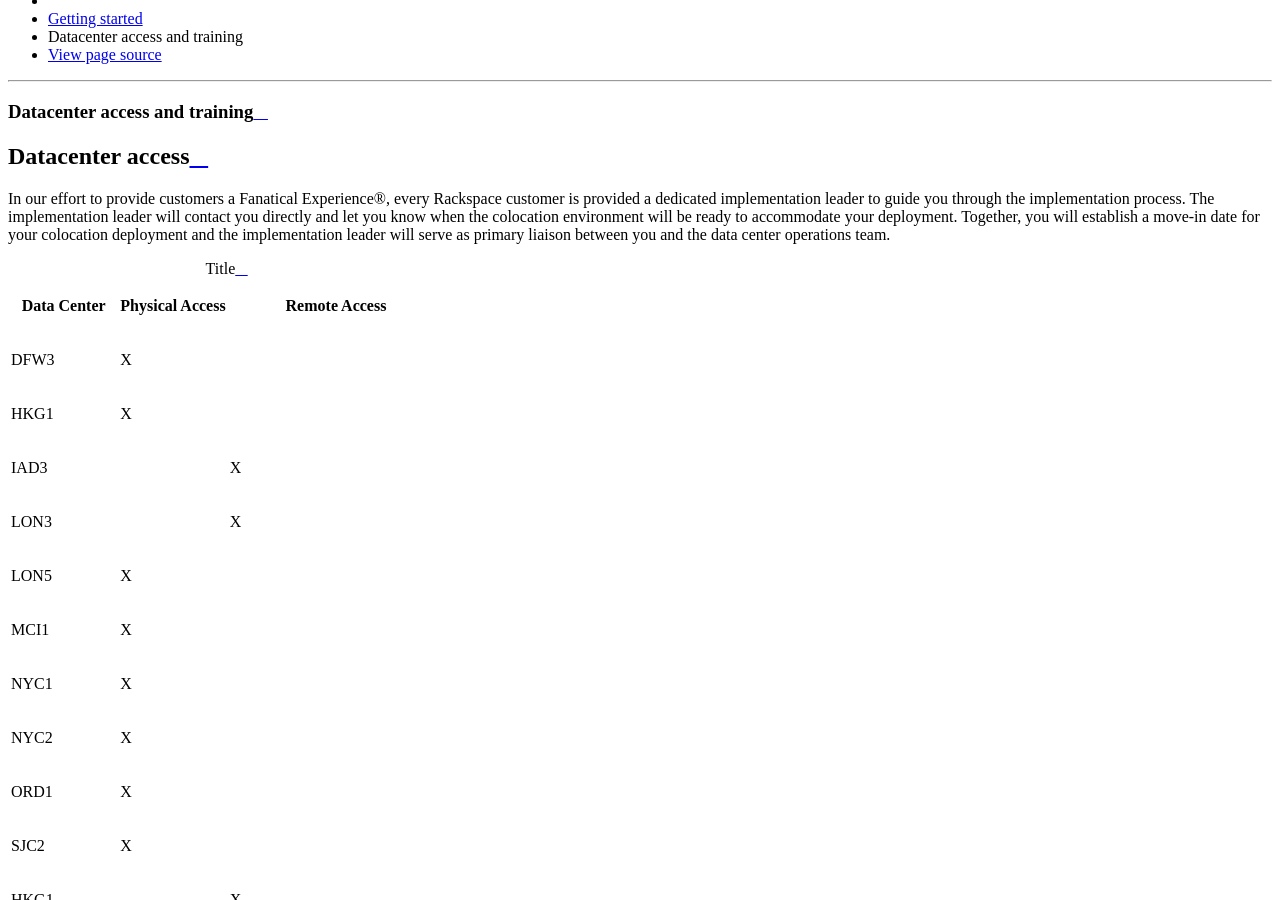
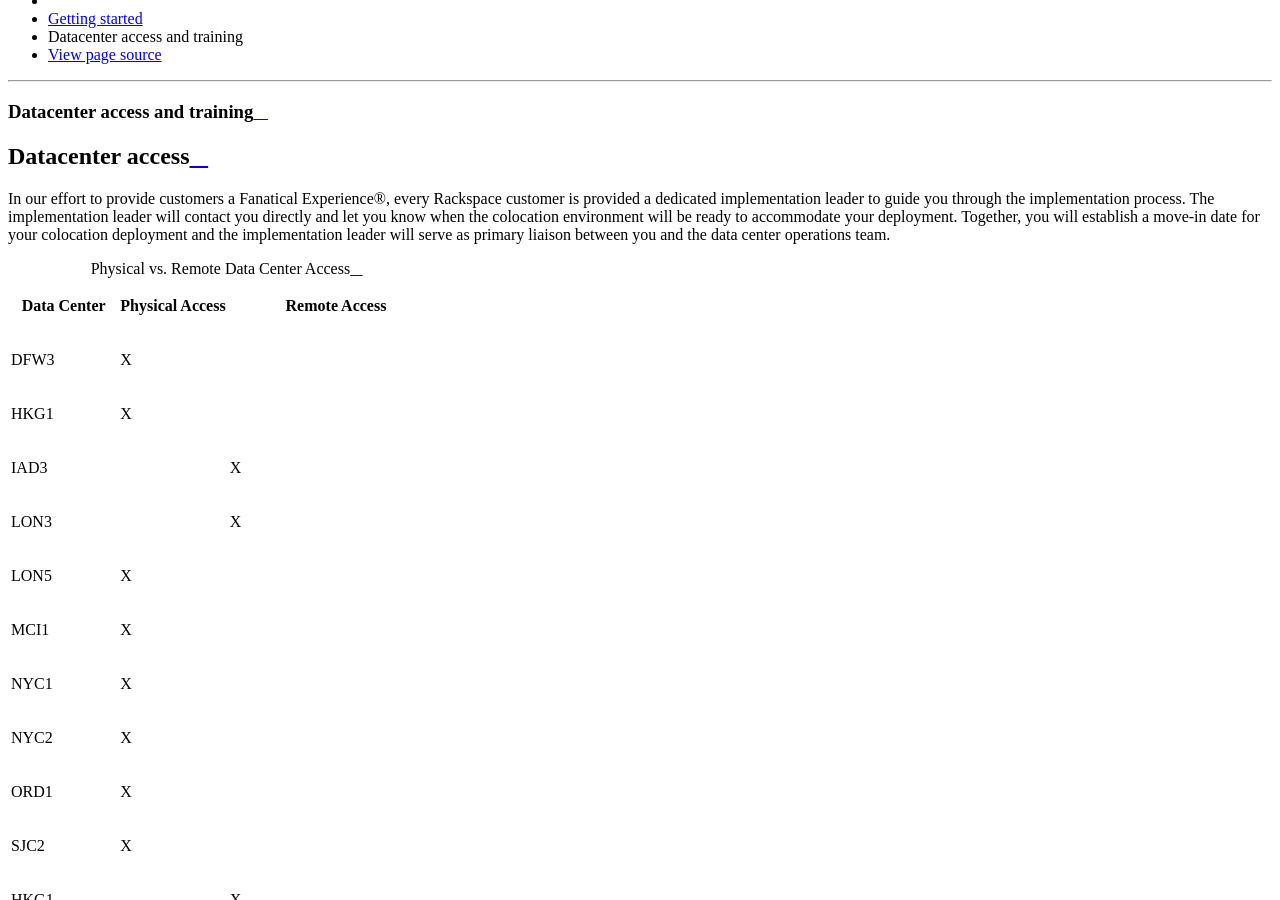
Before and after one commit to rackerlabs/docs-colocation-guide, a Sphinx documentation site: the page built from docs/getting-started/datacenter-access.rst, in a window 1280 px wide and 900 px high, scrolled down 337 px. Built offline with Sphinx 7.4.7 and the Read the Docs theme 2.0.0, drawn with Linux system fonts in a browser that asks for light colours; pages that are not in the unit, such as notebooks, are missing from menus.

Commit message:
fixed table title

```diff
--- a/docs/getting-started/datacenter-access.rst
+++ b/docs/getting-started/datacenter-access.rst
@@ -16,7 +16,7 @@
 deployment and the implementation leader will serve as primary liaison between
 you and the data center operations team.
 
-.. list-table:: Title
+.. list-table:: Physical vs. Remote Data Center Access
    :widths: 25 25 50
    :header-rows: 1
 
```
